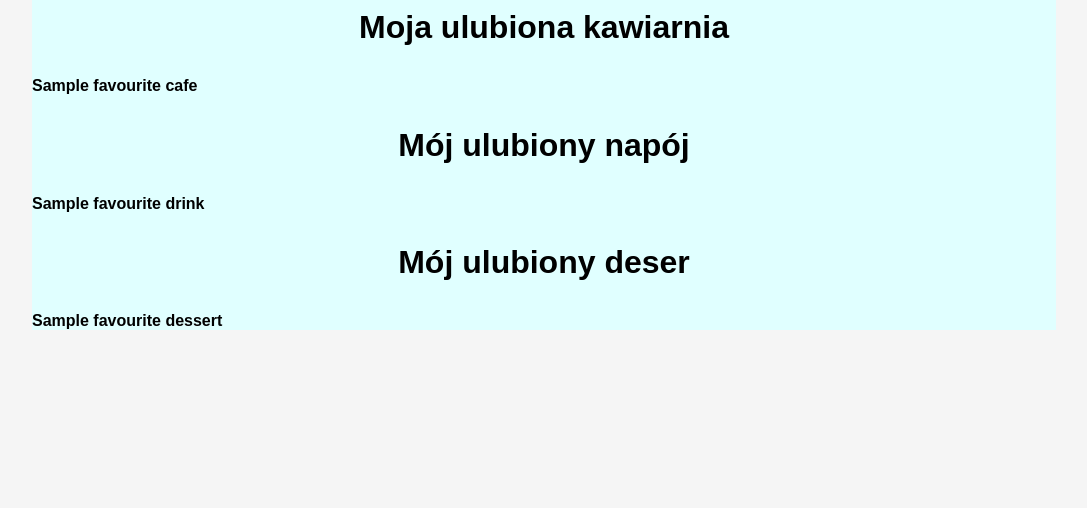
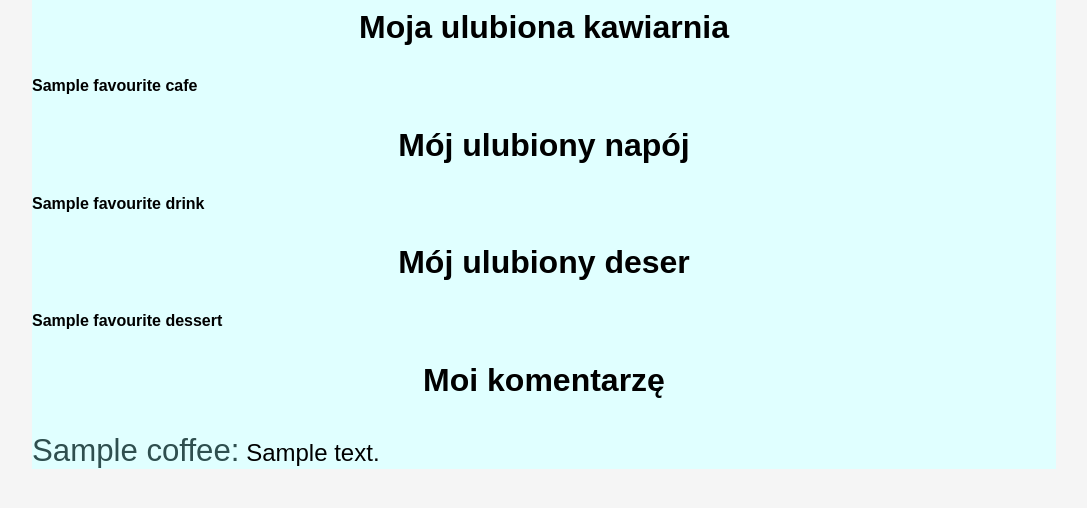
Before and after one commit to wiksez/Cafe_Places, a Django app: template templates/my_profile.html in a window 1280 px wide. Shown: the part 149-657 px from the top of the page, without its empty margins (96-1183 px from the left). Run offline with Django 3.2, Linux system fonts and the light colour scheme; the template is opened without the code that fills it: most values are stand-ins (such as "Sample title", 1, 10 or a date in 2020).

Commit message:
add comments to my prof

```diff
--- a/cafe/static/main.css
+++ b/cafe/static/main.css
@@ -165,3 +165,7 @@ p.message {
     font-size: 2em;
     color: red;
 }
+.comment-cafe {
+    font-size: 1.3em;
+    color: darkslategray;
+}
--- a/cafe/views.py
+++ b/cafe/views.py
@@ -240,7 +240,8 @@ class MyFavoriteCafe(View):
         cafe = Favorite.objects.filter(user=request.user)
         drink = Favorite.objects.filter(user=request.user)
         dessert = Favorite.objects.filter(user=request.user)
-        return render(request, 'my_profile.html', {'my_cafe': cafe, 'my_drink': drink, 'my_dessert': dessert})
+        comments = Feedback.objects.filter(user=request.user)
+        return render(request, 'my_profile.html', {'my_cafe': cafe, 'my_drink': drink, 'my_dessert': dessert, 'my_comments': comments})
 
 
 class AdminSettings(View):
--- a/templates/my_profile.html
+++ b/templates/my_profile.html
@@ -12,4 +12,8 @@
 {% for dessert in my_dessert %}
     <h4>{{ dessert.favourite_desserts.name }}</h4>
 {% endfor %}
+<h2>Moi komentarzę</h2>
+    {% for comment in my_comments %}
+        <p><span class="comment-cafe">{{ comment.coffees.name }}:</span> {{ comment.text }}</p>
+    {% endfor %}
 {% endblock %}
```
